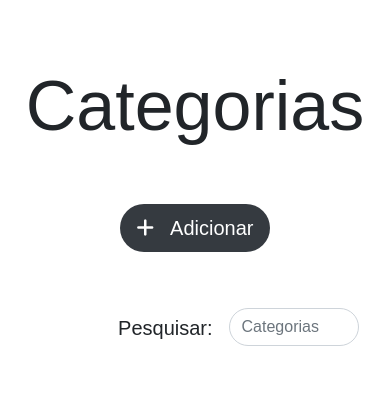
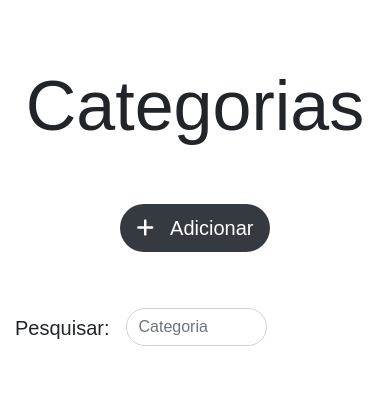
Before and after one commit to HenriqueAurelio/Trainee-Grupo-3, a PHP site: page /categorias in a window 390 px wide. Shown: the top 394 px of the page. Run offline with PHP 8.4, Linux system fonts and the light colour scheme; data that the repository does not hold is empty; some libraries are stand-ins or nearby versions; some web fonts are replaced.

Commit message:
Nova branch e pastas organizadas e melhora no layout

```diff
--- a/app/views/admin/categorias.view.php
+++ b/app/views/admin/categorias.view.php
@@ -19,16 +19,18 @@
         <div class = "container font-crud">
             <h1 class="mt-5 pt-3 start-crud">Categorias</h1>
             <div class="row">
-                    <div class="col-md-6" id="add-crud-responsive">
+                    <div class="col-md-3" id="add-crud-responsive">
                         <a href="categorias/cadastrar"><button type="button" class="btn newbox-add-crud btn-crud btn-lg mb-5 mt-5 cabecalho-crud"><i class="fas fa-plus mr-3"></i>Adicionar</button><a>
                     </div>
-                    <div class="col-md-6" id="search-bar-crud">
-                        <div class="input-group mt-5 mb-5 responsive-search-crud float-right">
-                            <span class = "procurar-crud">Pesquisar:</span><input type="text" class="form-control float-right newbox-crud input-crud-responsive cabecalho-crud ml-3" placeholder="Categorias" aria-label="Recipient's username" aria-describedby="basic-addon2">
+            </div>
+            <div class="row d-flex justify-content-end">
+                    <div class="col-md-4" id="search-bar-crud">
+                        <div class="input-group mt-5 mb-5 responsive-search-crud ">
+                            <span class = "procurar-crud">Pesquisar:</span><input type="text" class="form-control  newbox-crud input-crud-responsive cabecalho-crud ml-3" placeholder="Categoria" aria-label="Recipient's username" aria-describedby="basic-addon2">
                         </div>
                     </div>
             </div>
-            <div class = "table-responsive">
+            <div class = "table-sm-responsive">
                 <table class="table table-striped table-bordered">
                     <thead>
                         <tr>
@@ -40,16 +42,21 @@
                       <?php foreach ($categorias as $categoria) : ?>
                         <tr>
                             <td class="font-adjustment-crud"><?= $categoria->nome; ?></td>
-                            <td class="font-adjustment-crud">
-                              <form method="POST" action="categorias/mostrar">
-                                <input type="hidden" name="id" value="<?= $categoria->id ?>">
-                                <button type="submit" class="btn btn-view-crud btn-crud-table newbox-crud btn-sm view-table-crud"><i class="fas fa-eye adjust-eyeicon-crud"></i></button>
+                            <td class="border-right-0">
+                              <div class="row">
+                              <form  method="POST" action="categorias/mostrar" class="ml-4">
+                                <input  class="btn-crud-table" type="hidden" name="id" value="<?= $categoria->id ?>">
+                                <button type="submit" class="btn btn-view-crud btn-crud-table newbox-crud btn-sm view-table-crud vasco"><i class="fas fa-eye adjust-eyeicon-crud"></i></button>
                               </form>
-                              <form method="POST" action="categorias/editar">
-                                <input type="hidden" name="id" value="<?= $categoria->id ?>">
-                                <button type="submit" class="btn btn-edit-crud btn-crud-table newbox-crud btn-sm ml-2"><i class="fas fa-edit mr-1"></i></button>
+
+                              <form method="POST" action="categorias/editar" >
+                                <input class="btn-crud-table" type="hidden" name="id" value="<?= $categoria->id ?>">
+                                <button type="submit" class="btn btn-edit-crud btn-crud-table newbox-crud btn-sm ml-2 vasco"><i class="fas fa-edit mr-1"></i></button>
                               </form>
-                              <button type="button" class="btn btn-delete-crud btn-crud-table newbox-crud btn-sm ml-2" data-toggle="modal" data-target="#exampleModalCenter <?= $i; ?>" ><i class="far fa-trash-alt"></i></button>
+                              <form class="crudform">
+                                <button type="button" class="btn btn-delete-crud btn-crud-table newbox-crud btn-sm ml-2 vasco" data-toggle="modal" data-target="#exampleModalCenter <?= $i; ?>" ><i class="far fa-trash-alt"></i></button>
+                              </form>
+                              </div>
                             </td>
 
                             <div class="modal fade" id="exampleModalCenter <?= $i; ?>" tabindex="-1" role="dialog" aria-labelledby="exampleModalCenterTitle" aria-hidden="true">
```
Also changed, not shown: public/css/styles.css (+8 -3 lines).
